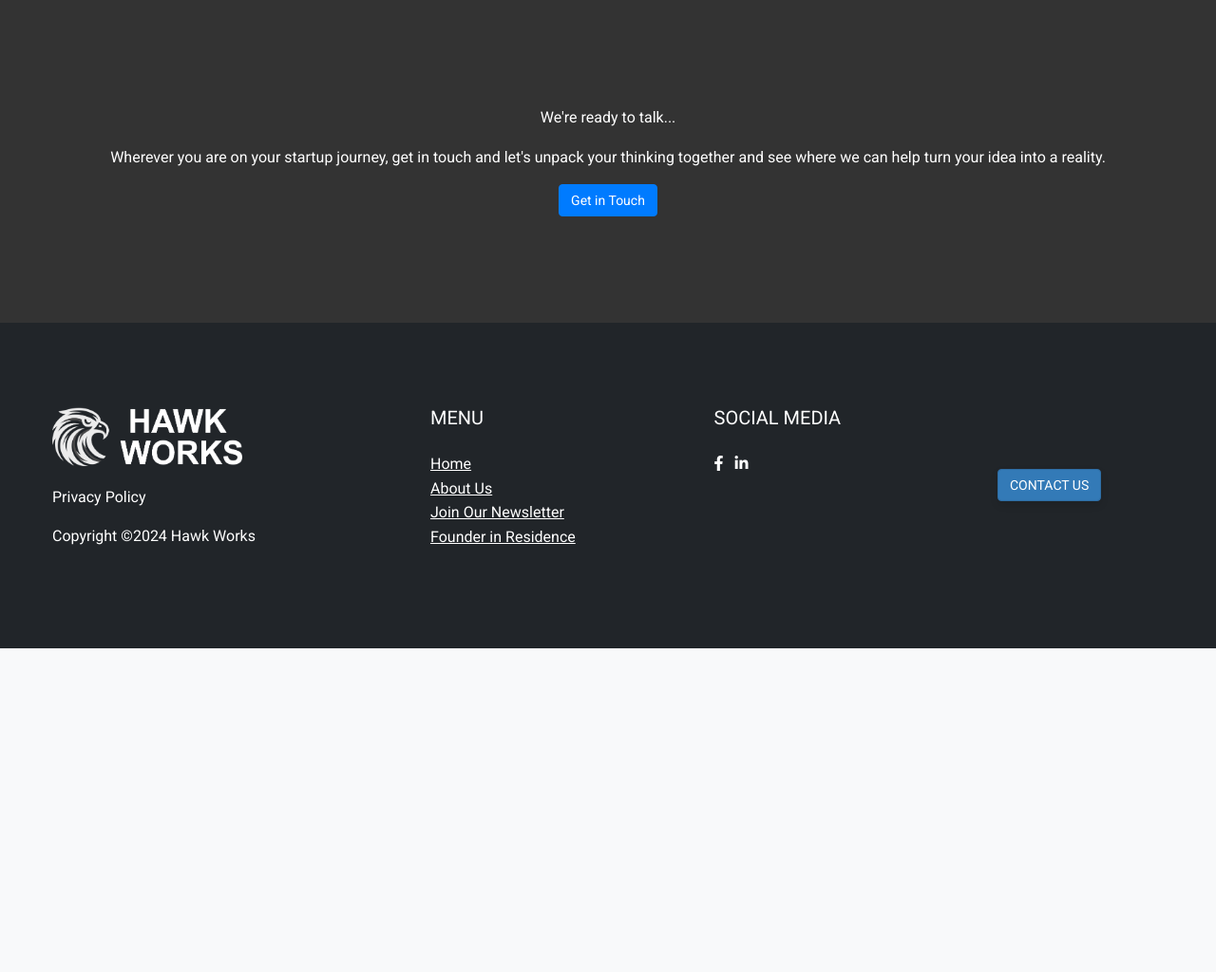
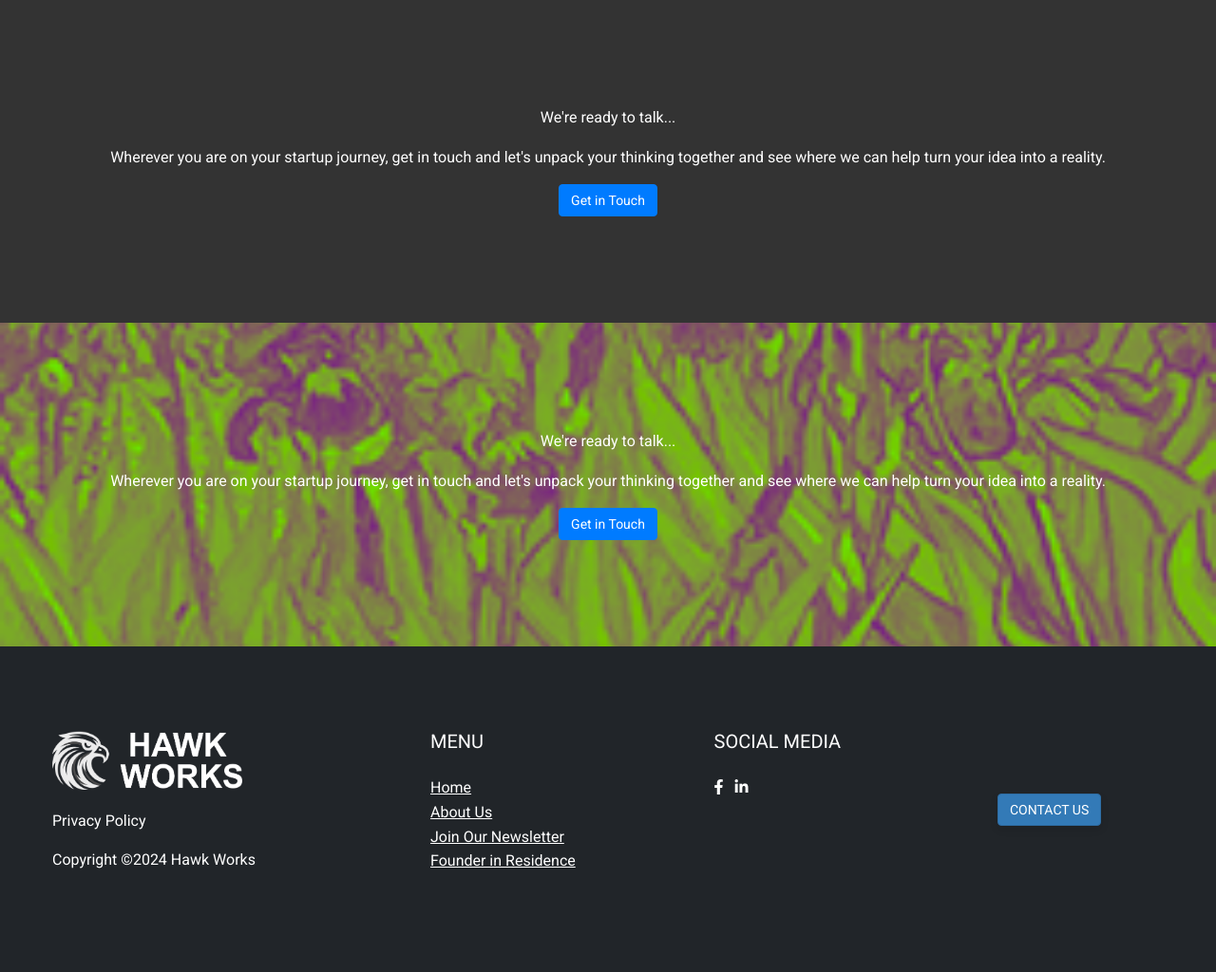
Before and after one commit to Viterbo-CSCI/HawkworksORG, a PHP site: page /tri.php in a window 1280 px wide. Shown: the part 591-1615 px from the top of the page at 95% size. Before the commit the page ends 1274 px from the top, so only its background shows below. Run offline with PHP 8.4, Linux system fonts and the light colour scheme; data that the repository does not hold is empty; some libraries are stand-ins or nearby versions.

Commit message:
v1 sample

```diff
--- a/styles.css
+++ b/styles.css
@@ -637,3 +637,11 @@
     padding-left: 15px;
     padding-right: 15px;
 }
+.story-footer
+{
+    background-image: ;
+    color: white;
+    padding: 2rem 0;
+    text-align: center;
+    height: 500px;
+}
--- /dev/null
+++ b/test.php
@@ -0,0 +1,3 @@
+<?php
+phpinfo();
+?>
--- a/tri.php
+++ b/tri.php
@@ -33,7 +33,7 @@
         <?php if ($editMode): ?>
             <!-- Editable title element -->
             <div id="title_<?php echo $storyBlockId; ?>" class="editable-block" contenteditable="true">
-                <?php echo(render_title($storyBlockId)); ?>
+               <h1> <?php echo(render_title($storyBlockId)); ?></h1>
             </div>
             <!-- Save button for the title -->
             <button class="save-btn" onclick="update_title(<?php echo $storyBlockId; ?>, $('#title_<?php echo $storyBlockId; ?>').text())">Save Title</button>
@@ -56,7 +56,6 @@
         </div>
     </div>
 </section>
-<!-- Story Footer with full-width background -->
 <footer class="story-footer">
     <div class="container text-center">
         <p class="footer-text">We're ready to talk...</p>
@@ -64,7 +63,13 @@
         <a class="btn btn-primary" href="contact.php" role="button">Get in Touch</a>
     </div>
 </footer>
-
+<footer class="story-footer" style="background-image: url('/imgs/gallery2.png'); background-attachment: fixed; background-position: center; background-size: cover;">
+    <div class="container text-center">
+        <p class="footer-text">We're ready to talk...</p>
+        <p>Wherever you are on your startup journey, get in touch and let's unpack your thinking together and see where we can help turn your idea into a reality.</p>
+        <a class="btn btn-primary" href="contact.php" role="button">Get in Touch</a>
+    </div>
+</footer>
 <?php
 require_once 'footer.php'; // Include the footer
 ?>
```
Also changed, not shown: 1 other file.
